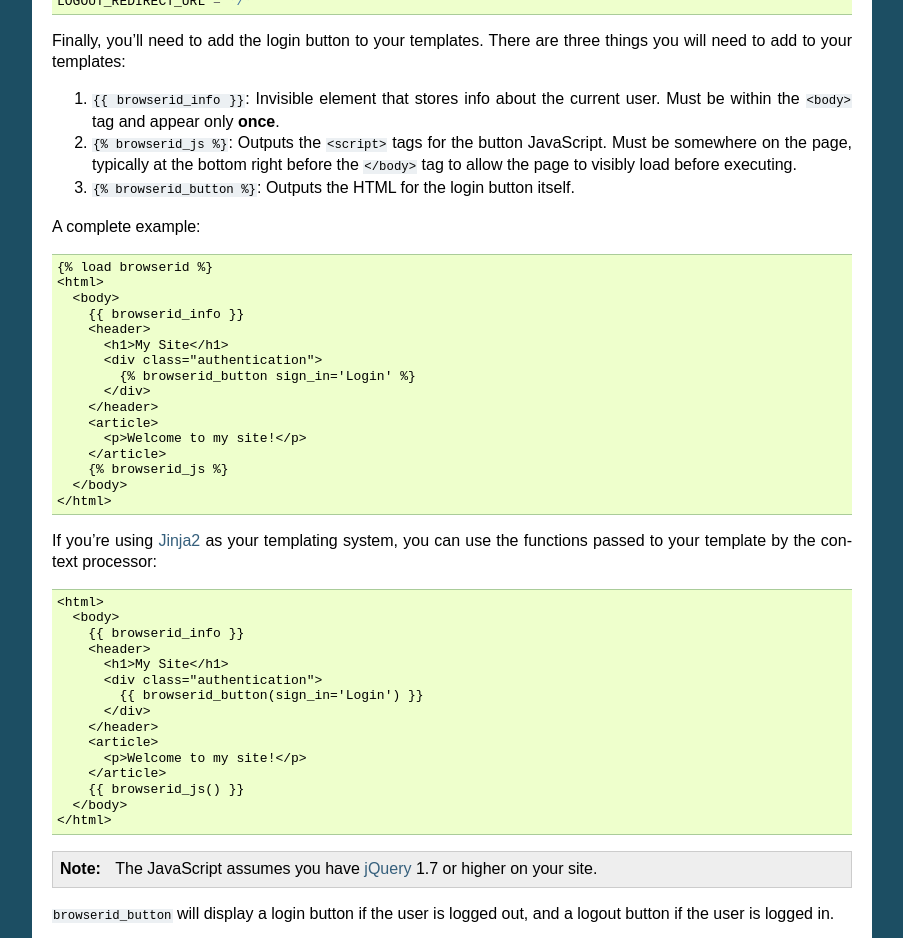
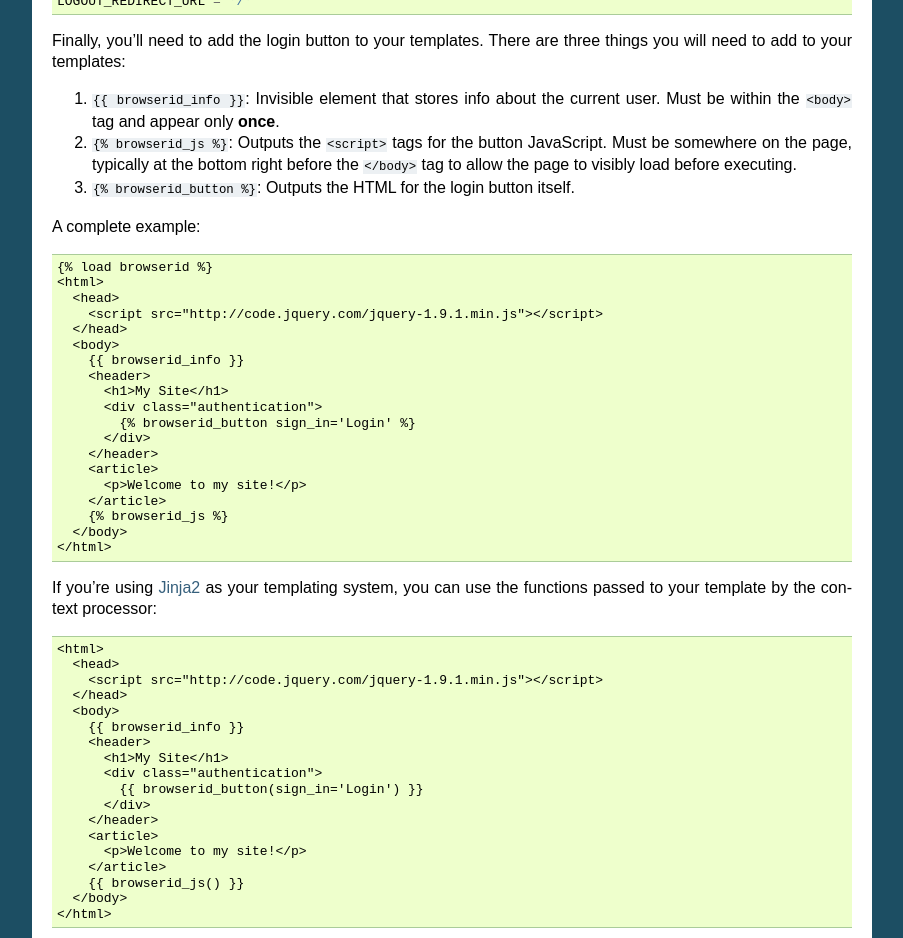
Before and after one commit to mozilla/django-browserid, a Sphinx documentation site: the page built from docs/setup.rst, in a window 1280 px wide and 1400 px high, scrolled down 1126 px, cut to the strip 0-938 px from the top of the window. Shown: the whole strip, without its empty margins (198-1101 px from the left). Built offline with Sphinx 7.4.7, drawn with Linux system fonts in a browser that asks for light colours.

Commit message:
added jquery to the complete example

```diff
--- a/docs/setup.rst
+++ b/docs/setup.rst
@@ -78,6 +78,9 @@ A complete example::
 
     {% load browserid %}
     <html>
+      <head>
+        <script src="http://code.jquery.com/jquery-1.9.1.min.js"></script>
+      </head>
       <body>
         {{ browserid_info }}
         <header>
@@ -97,6 +100,9 @@ If you're using `Jinja2`_ as your templating system, you can use the functions
 passed to your template by the context processor::
 
     <html>
+      <head>
+        <script src="http://code.jquery.com/jquery-1.9.1.min.js"></script>
+      </head>
       <body>
         {{ browserid_info }}
         <header>
```
